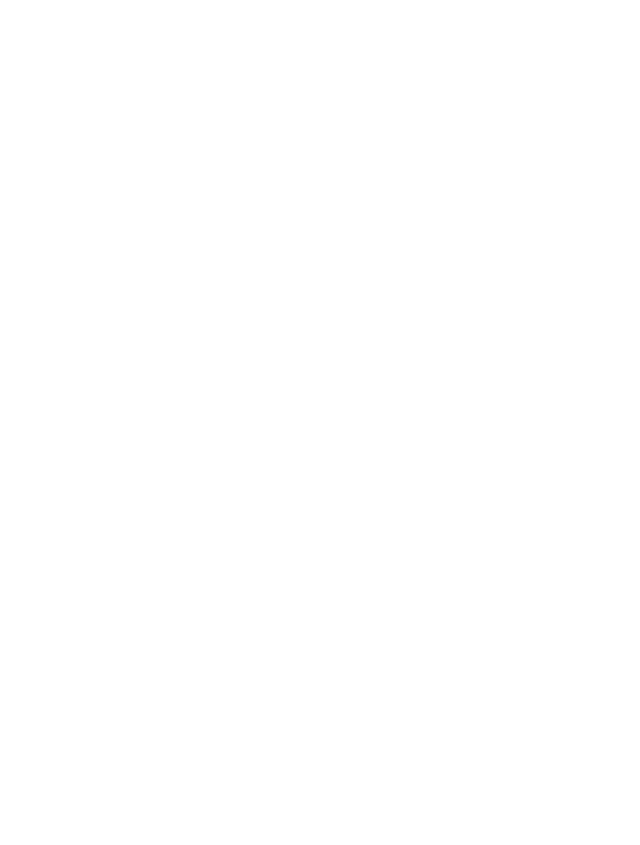
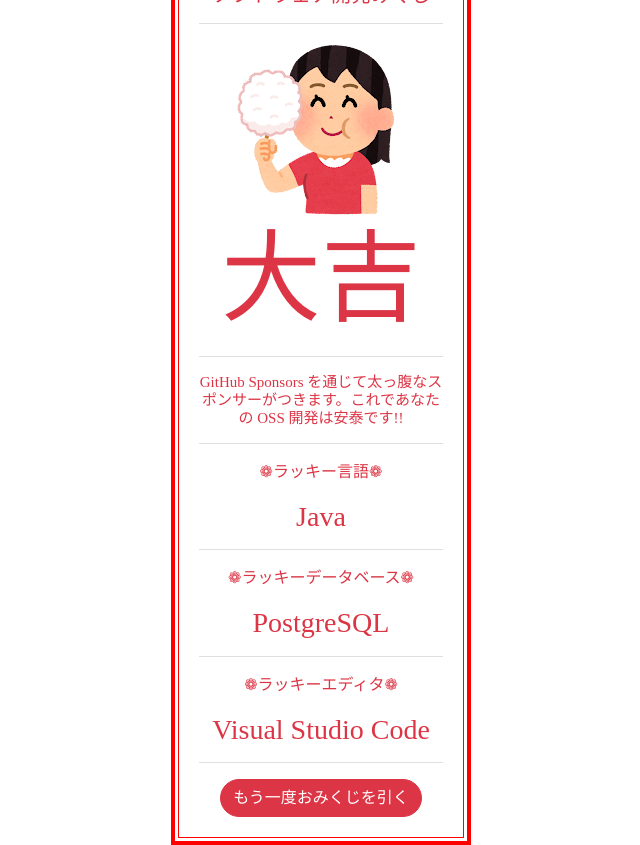
Before and after one commit to recursion-teamdev-c/work-space, a plain HTML site: page index.html in a window 1280 px wide. Shown: the whole page, without its empty margins (319-959 px from the left). Before the commit the page ends 800 px from the top, so only its background shows below. Drawn offline with nearby package versions, Linux system fonts and the light colour scheme.

Commit message:
おみくじ札部分実装

```diff
--- a/index.html
+++ b/index.html
@@ -8,8 +8,40 @@
     <link href="https://cdn.jsdelivr.net/npm/bootstrap@5.3.0/dist/css/bootstrap.min.css" rel="stylesheet" integrity="sha384-9ndCyUaIbzAi2FUVXJi0CjmCapSmO7SnpJef0486qhLnuZ2cdeRhO02iuK6FUUVM" crossorigin="anonymous">
     <link rel="stylesheet" href="style.css">
 </head>
-<body>
+<body class="vh-100">
     <div class="container">
+        <!-- おみくじページ -->
+        <div class="omikuji-page text-danger" style="width: 300px;">
+            <div class="omikuji-innerline">
+                <h1 class="omikuji-title">ソフトウェア開発みくじ</h1>
+                <hr>
+                <div class="fortune">
+                    <img src="./image/daikichi.png" alt="">
+                    <h2 class="fortune-text">大吉</h2>
+                </div>
+                <hr>
+                <div class="description">
+                    <h3 class="description-text">GitHub Sponsors を通じて太っ腹なスポンサーがつきます。これであなたの OSS 開発は安泰です!!</h3>
+                </div>
+                <hr>
+                <div class="lucky-language">
+                    <p>❁ラッキー言語❁</p>
+                    <h3>Java</h3>
+                </div>
+                <hr>
+                <div class="lucky-database">
+                    <p>❁ラッキーデータベース❁</p>
+                    <h3>PostgreSQL</h3>
+                </div>
+                <hr>
+                <div class="lucky-editer">
+                    <p>❁ラッキーエディタ❁</p>
+                    <h3>Visual Studio Code</h3>
+                </div>
+                <hr>
+                <button type="button" class="btn btn-danger rounded-pill">もう一度おみくじを引く</button>
+            </div>
+        </div>
     </div>
     <script src="https://cdn.jsdelivr.net/npm/bootstrap@5.3.0/dist/js/bootstrap.bundle.min.js" integrity="sha384-geWF76RCwLtnZ8qwWowPQNguL3RmwHVBC9FhGdlKrxdiJJigb/j/68SIy3Te4Bkz" crossorigin="anonymous"></script>
     <script src="https://cdn.jsdelivr.net/npm/@popperjs/core@2.11.8/dist/umd/popper.min.js" integrity="sha384-I7E8VVD/ismYTF4hNIPjVp/Zjvgyol6VFvRkX/vR+Vc4jQkC+hVqc2pM8ODewa9r" crossorigin="anonymous"></script>
--- a/style.css
+++ b/style.css
@@ -1,5 +1,43 @@
+body{
+    display: flex;
+    justify-content: center;
+    align-items: center;
+}
+
+hr{
+    color: gray;
+}
+
 .container {
     display:flex;
     flex-flow: column;
     align-items: center;
 }
+
+
+/* おみくじページ */
+
+.omikuji-page{
+    border: 4px solid red;
+    text-align: center;
+    padding: 3px;
+    background-color: white;
+    font-family: 'Yuji Syuku', serif;
+}
+
+.omikuji-innerline{
+    border: 1px solid red;
+    padding: 20px;
+}
+
+.omikuji-title{
+    font-size: 20px;
+}
+
+.fortune-text{
+    font-size: 100px;
+}
+
+.description-text{
+    font-size: 15px;
+}
```
Also changed, not shown: image/daikichi.png (added).
